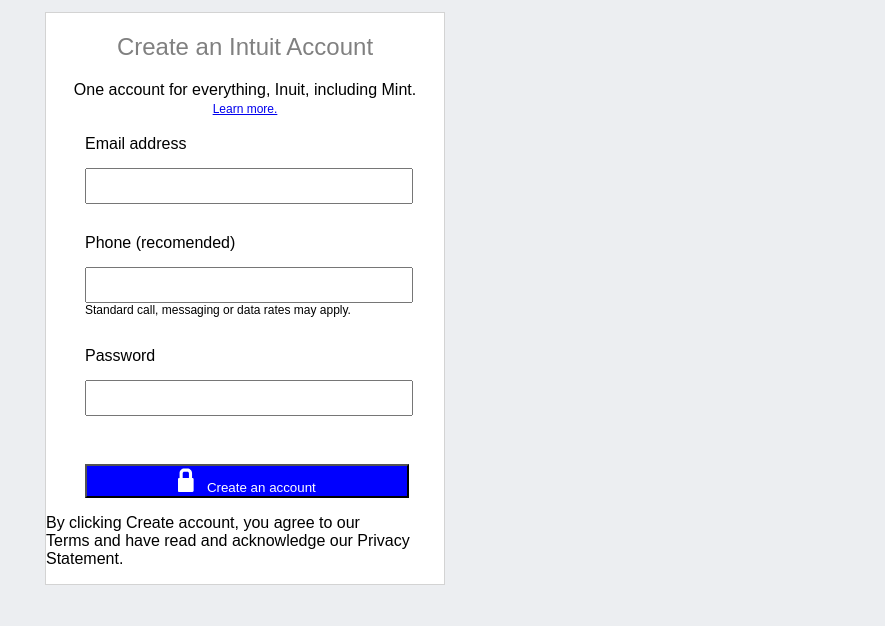
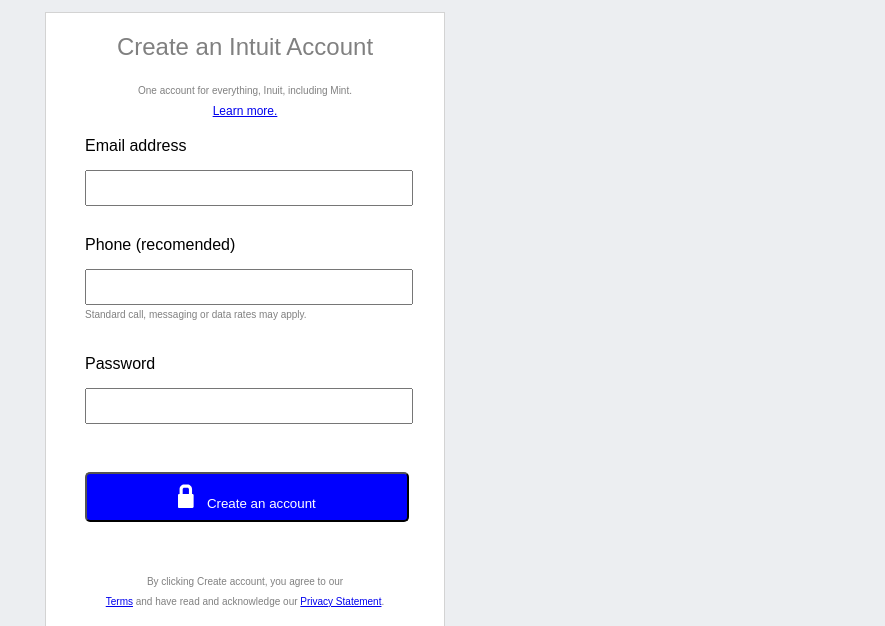
Before and after one commit to fdezcaminero/FakeMintSignUp, a plain HTML site: page index.html in a window 1280 px wide. Shown: the part 174-800 px from the top of the page, without its empty margins (395-1280 px from the left). Drawn offline with Linux system fonts and the light colour scheme.

Commit message:
finished the main form

```diff
--- a/css/style.css
+++ b/css/style.css
@@ -164,6 +164,8 @@ form button {
     width: 324px;
     background-color: blue;
     color: white;
+    height: 50px;
+    border-radius: 5px;
 }
 
 h2{
@@ -185,3 +187,14 @@ form p {
     margin-bottom: 30px;
 
 }
+
+.borded-container div p {
+    font-size: 10px;
+    text-align: center;
+    line-height: 20px;
+    color: gray;
+}
+
+#form-p {
+    text-align: left ;
+}
--- a/index.html
+++ b/index.html
@@ -68,15 +68,15 @@
                         <a href="#">Learn more.</a>
                     </section>
                     <br>
-                    <form>
+                    <form action="form.html" method="GET">
                         <label for="email">Email address</label><br>
-                        <input class="hotbox f-input" id="email" type="email"><br>
+                        <input class="hotbox f-input" id="email" type="email" name="email"><br>
                         <label for="phone">Phone (recomended)</label><br>
-                        <input class="hotbox f-input-nop" id="phone" type="tel"><br>
-                        <p>Standard call, messaging or data rates may apply.</p>
+                        <input class="hotbox f-input-nop" id="phone" type="tel" name="telephone"><br>
+                        <div><p id="form-p" class="text-left">Standard call, messaging or data rates may apply.</p></div>
                         <label for="password">Password</label>
-                        <input class="hotbox f-input" id="password" type="password"><br><br>
-                        <button type="submit">
+                        <input class="hotbox f-input" id="password" type="password" name="password"><br><br>
+                        <button type="submit" value="submit">
                             <span>
                                 <svg height="25" width="25" fill="#fff">
                                     <path
@@ -88,8 +88,8 @@
                             <span>Create an account </span>
                         </button>
                     </form>
-                    <p>By clicking Create account, you agree to our <br> Terms and have read and acknowledge our Privacy
-                        Statement.</p>
+                    <p><br><br>By clicking Create account, you agree to our <br> <a href="#">Terms</a> and have read and acknowledge our <a href="#">Privacy
+                        Statement</a>.<br><br><br>Invisible reCAPTCHA by Google <a href="https://www.google.com/intl/en/policies/privacy/"> Privacy Policy</a> and <a href="https://www.google.com/intl/en/policies/terms/"> Terms of Use</a>.</p>
                 </div>
 
             </div>
```
Also changed, not shown: form.html (added, +10 -0 lines).
